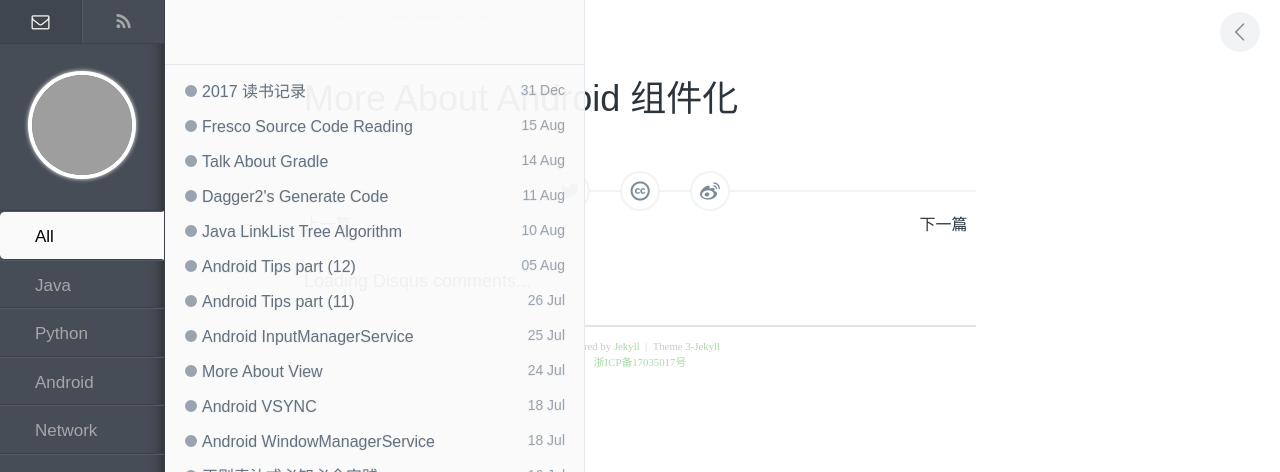
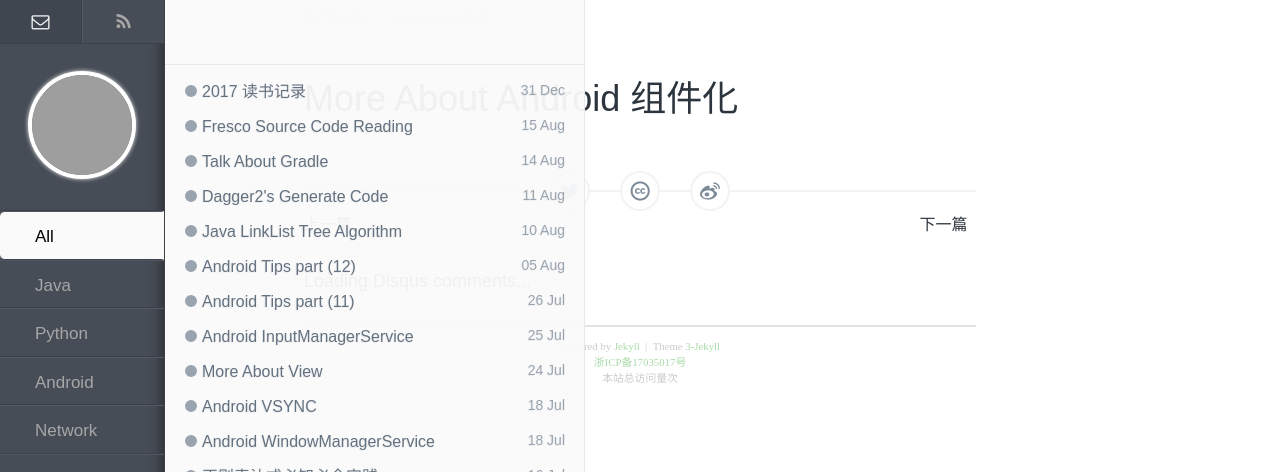
Before and after one commit to enlipan/enlipan.github.io, a Jekyll site: the page built from _posts/2017-04-25-more-about-component.md, in a window 1280 px wide, cut to the strip 0-472 px from the top of the page. Built offline with Jekyll 4.4.1, drawn with Linux system fonts in a browser that asks for light colours; nearby versions of some CDN libraries; comment, search, counter and statistics services are not loaded; grey boxes are pictures that could not be loaded.

Commit message:
add pv config

```diff
--- a/_layouts/post.html
+++ b/_layouts/post.html
@@ -43,4 +43,7 @@
 <p id="copyright">Powered by <a href="http://jekyllrb.com" target="_blank">Jekyll</a>&nbsp;&nbsp;|&nbsp;&nbsp;Theme <a href="https://github.com/P233/3-Jekyll" target="_blank">3-Jekyll</a>
 <br>
 <a href="http://www.miitbeian.gov.cn">浙ICP备17035017号</a>
+<br>
+<span id="busuanzi_container_site_pv">本站总访问量<span id="busuanzi_value_site_pv"></span>次</span>
 </p>
+<script async src="//dn-lbstatics.qbox.me/busuanzi/2.3/busuanzi.pure.mini.js"/>
```
